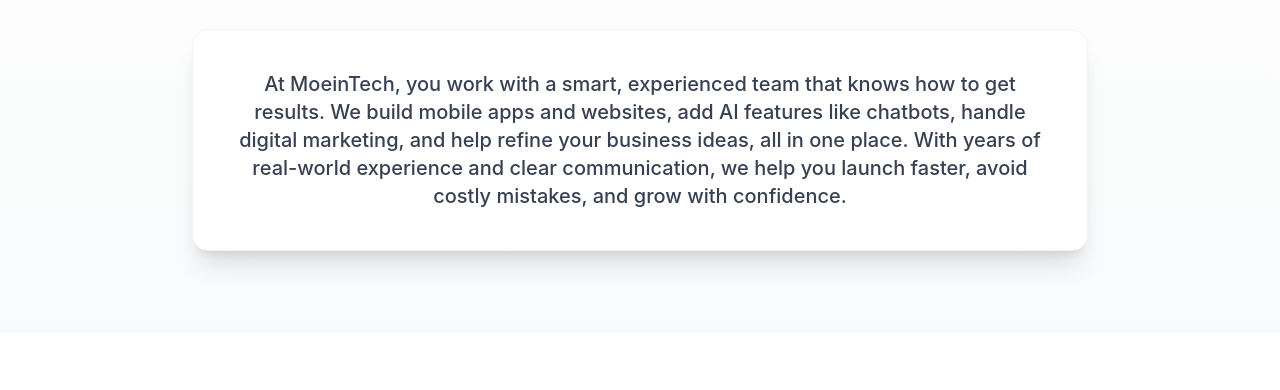
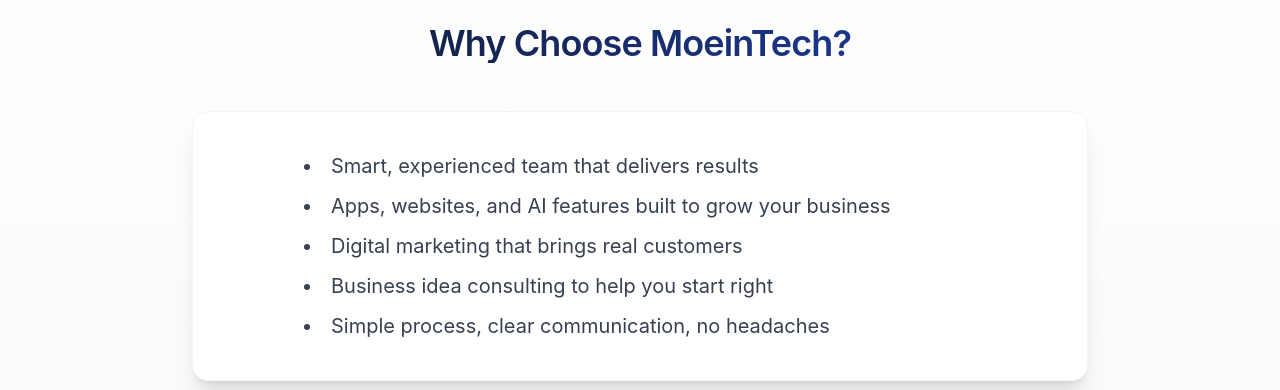
Before and after one commit to Shahabgeravesh/MoeinTech, a Next.js app: page /en in a window 1280 px wide. Shown: the part 2366-2756 px from the top of the page. Built offline with nearby package versions, Linux system fonts and the light colour scheme; no server answers.

Commit message:
Update hero headline, Why MoeinTech bullets, footer location, San Francisco styling

```diff
--- a/app/[locale]/page.tsx
+++ b/app/[locale]/page.tsx
@@ -848,9 +848,13 @@
               </h2>
             </div>
             <div className="bg-white p-8 md:p-10 rounded-2xl shadow-xl border border-gray-100">
-              <p className="text-lg md:text-xl text-gray-700 leading-relaxed text-center font-medium">
-                {t('why.description')}
-              </p>
+              <ul className="text-lg md:text-xl text-gray-700 leading-relaxed list-disc list-inside space-y-3 max-w-2xl mx-auto text-start">
+                <li>{t('why.item1')}</li>
+                <li>{t('why.item2')}</li>
+                <li>{t('why.item3')}</li>
+                <li>{t('why.item4')}</li>
+                <li>{t('why.item5')}</li>
+              </ul>
             </div>
           </div>
         </div>
@@ -1091,6 +1095,12 @@
                 <p className="mt-3 text-sm text-gray-600 leading-relaxed max-w-xs mx-auto md:mx-0">
                   {t('footer.description')}
                 </p>
+                <p className="mt-2 flex items-center justify-center md:justify-start gap-1.5 text-sm text-gray-500">
+                  <svg xmlns="http://www.w3.org/2000/svg" viewBox="0 0 24 24" fill="currentColor" className="w-4 h-4 text-blue-500 shrink-0" aria-hidden>
+                    <path fillRule="evenodd" d="M11.54 22.351l.07.04.028.016a.76.76 0 00.723 0l.028-.015.071-.041a16.975 16.975 0 001.144-.742 19.58 19.58 0 002.683-2.282c1.944-1.99 3.963-4.98 3.963-8.827a8.25 8.25 0 00-16.5 0c0 3.846 2.02 6.837 3.963 8.827a19.58 19.58 0 002.682 2.282 16.975 16.975 0 001.145.742zM12 13.5a3 3 0 100-6 3 3 0 000 6z" clipRule="evenodd" />
+                  </svg>
+                  <span>{t('footer.location')}</span>
+                </p>
               </div>
 
               {/* Services links */}
--- a/messages/en.json
+++ b/messages/en.json
@@ -12,14 +12,18 @@
   },
   "hero": {
     "servicesBadge": "Mobile | Web | Marketing | AI | Consulting",
-    "title": "We use modern technology to help your business grow",
+    "title": "We Use The Latest Technologies To Help Your Business Grow",
     "subtitle": "Turn your app idea into reality. We design and build mobile apps and websites, integrate AI features, handle online marketing, and help refine your business concept. From idea to launch, we make the process simple, efficient, and affordable.",
     "ctaPrimary": "Get in touch now",
     "ctaSecondary": "Schedule a Call"
   },
   "why": {
     "title": "Why Choose MoeinTech?",
-    "description": "At MoeinTech, you work with a smart, experienced team that knows how to get results. We build mobile apps and websites, add AI features like chatbots, handle digital marketing, and help refine your business ideas, all in one place. With years of real-world experience and clear communication, we help you launch faster, avoid costly mistakes, and grow with confidence."
+    "item1": "Smart, experienced team that delivers results",
+    "item2": "Apps, websites, and AI features built to grow your business",
+    "item3": "Digital marketing that brings real customers",
+    "item4": "Business idea consulting to help you start right",
+    "item5": "Simple process, clear communication, no headaches"
   },
   "technologies": {
     "title": "Built with the Best Technology",
@@ -63,7 +67,7 @@
     "successfulProjects": "Successful Projects",
     "yearsExperience": "25+",
     "yearsExperienceLabel": "Combined Years of Experience",
-    "description": "MoeinTech is a team of experienced professionals dedicated to building and marketing exceptional mobile applications. We combine technical expertise with strategic marketing insights to help apps succeed in competitive markets."
+    "description": "We're a Silicon Valley–based team of engineers and business builders from top U.S. schools, with over 25 years of combined experience creating digital products and growing online businesses. Based in the San Francisco Bay Area, we work closely with startups in Silicon Valley and around the world, giving us hands-on experience across many businesses.\n\nWe move fast and focus on rapid prototyping, helping non-technical founders turn ideas into real, market-ready products. We also use the latest technologies, including artificial intelligence to sharpen your ideas, speed up growth, and open new opportunities for your business."
   },
   "industries": {
     "title": "We’ve Built Apps for All Types of Businesses",
@@ -177,6 +181,7 @@
   },
   "footer": {
     "description": "App Development & App Marketing Agency",
+    "location": "San Francisco, California",
     "company": "Company",
     "services": "Services",
     "caseStudies": "Case Studies",
--- a/messages/fa.json
+++ b/messages/fa.json
@@ -12,14 +12,18 @@
   },
   "hero": {
     "servicesBadge": "موبایل | وب | بازاریابی | هوش مصنوعی | مشاوره",
-    "title": "ما از تکنولوژی‌های مدرن استفاده می‌کنیم تا به رشد کسب‌وکار شما کمک کنیم",
+    "title": "ما از آخرین تکنولوژی‌ها استفاده می‌کنیم تا به رشد کسب‌وکار شما کمک کنیم",
     "subtitle": "ایده اپلیکیشن خود را به واقعیت تبدیل کنید. ما اپلیکیشن‌های موبایل و وب‌سایت‌ها را طراحی و پیاده‌سازی می‌کنیم، قابلیت‌های هوش مصنوعی را اضافه می‌کنیم، بازاریابی آنلاین شما را مدیریت می‌کنیم و به شما کمک می‌کنیم مفهوم کسب‌وکار خود را شفاف و قوی‌تر کنید. از ایده تا راه‌اندازی، کل مسیر را برای شما ساده، سریع و مقرون‌به‌صرفه می‌کنیم.",
     "ctaPrimary": "تماس بگیرید",
     "ctaSecondary": "رزرو تماس"
   },
   "why": {
     "title": "چرا معین‌تک را انتخاب کنیم؟",
-    "description": "در معین‌تک با یک تیم باهوش و باتجربه کار می‌کنید که می‌داند چطور نتیجه بگیرد. ما اپلیکیشن‌های موبایل و وب‌سایت می‌سازیم، قابلیت‌هایی مثل چت‌بات و هوش مصنوعی اضافه می‌کنیم، بازاریابی دیجیتال شما را مدیریت می‌کنیم و به شما کمک می‌کنیم ایده‌های کسب‌وکارتان را شفاف و قوی‌تر کنید؛ همه در یک جا. با سال‌ها تجربه عملی و ارتباط شفاف، به شما کمک می‌کنیم سریع‌تر لانچ کنید، از اشتباهات پرهزینه دور بمانید و با اطمینان رشد کنید."
+    "item1": "تیم باهوش و باتجربه که نتیجه می‌دهد",
+    "item2": "اپلیکیشن، وب‌سایت و قابلیت‌های هوش مصنوعی برای رشد کسب‌وکار شما",
+    "item3": "بازاریابی دیجیتال که مشتری واقعی می‌آورد",
+    "item4": "مشاوره ایده کسب‌وکار تا از همان اول درست شروع کنید",
+    "item5": "فرایند ساده، ارتباط شفاف، بدون سردرد"
   },
   "technologies": {
     "title": "ما از آخرین تکنولوژی استفاده می‌کنیم",
@@ -63,7 +67,7 @@
     "successfulProjects": "پروژه موفق",
     "yearsExperience": "25+",
     "yearsExperienceLabel": "سال تجربه ترکیبی",
-    "description": "معین‌تک تیمی از متخصصان با تجربه است که به ساخت و بازاریابی اپلیکیشن‌های موبایل متعهد هستند. ما تخصص فنی را با بینش‌های بازاریابی استراتژیک ترکیب می‌کنیم تا به اپلیکیشن‌ها کمک کنیم در بازارهای رقابتی موفق شوند."
+    "description": "ما تیمی هستیم مستقر در سیلیکون ولی، متشکل از مهندسان و سازندگان کسب‌وکار از بهترین دانشگاه‌های آمریکا، با بیش از ۲۵ سال تجربه ترکیبی در ساخت محصولات دیجیتال و رشد کسب‌وکارهای آنلاین. مستقر در منطقه خلیج سانفرانسیسکو، با استارتاپ‌های سیلیکون ولی و سراسر دنیا همکاری نزدیک داریم و تجربه عملی گسترده در انواع کسب‌وکارها داریم.\n\nسریع پیش می‌رویم و روی نمونه‌سازی سریع تمرکز داریم؛ به بنیان‌گذاران غیرفنی کمک می‌کنیم ایده‌ها را به محصولات واقعی و آماده عرضه به بازار تبدیل کنند. همچنین از آخرین فناوری‌ها از جمله هوش مصنوعی استفاده می‌کنیم تا ایده‌های شما را تیزتر کنیم، رشد را سرعت بخشیم و فرصت‌های جدیدی برای کسب‌وکار شما باز کنیم."
   },
   "industries": {
     "title": "ما برای انواع کسب‌وکارها اپلیکیشن ساخته‌ایم",
@@ -177,6 +181,7 @@
   },
   "footer": {
     "description": "آژانس توسعه و بازاریابی اپلیکیشن",
+    "location": "سان فرانسیسکو، کالیفرنیا",
     "company": "شرکت",
     "services": "خدمات",
     "caseStudies": "مطالعات موردی",
```
